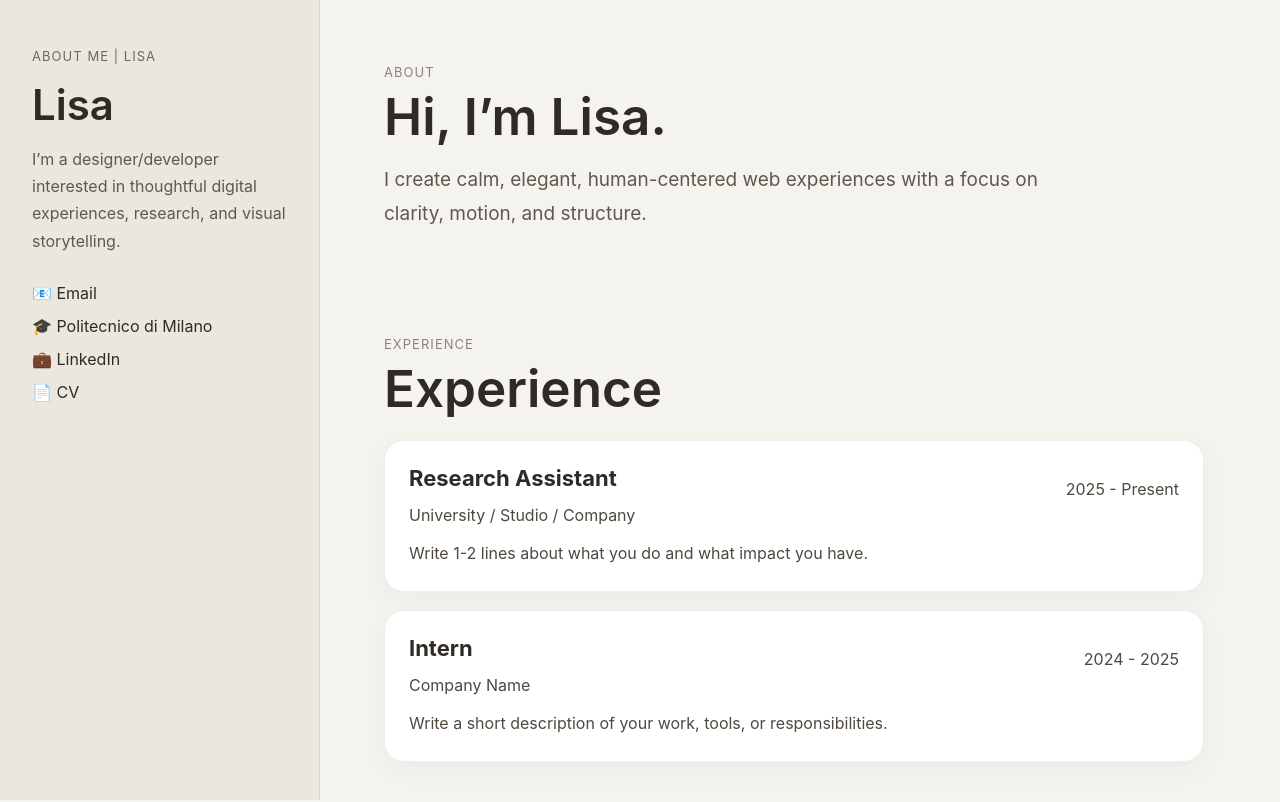
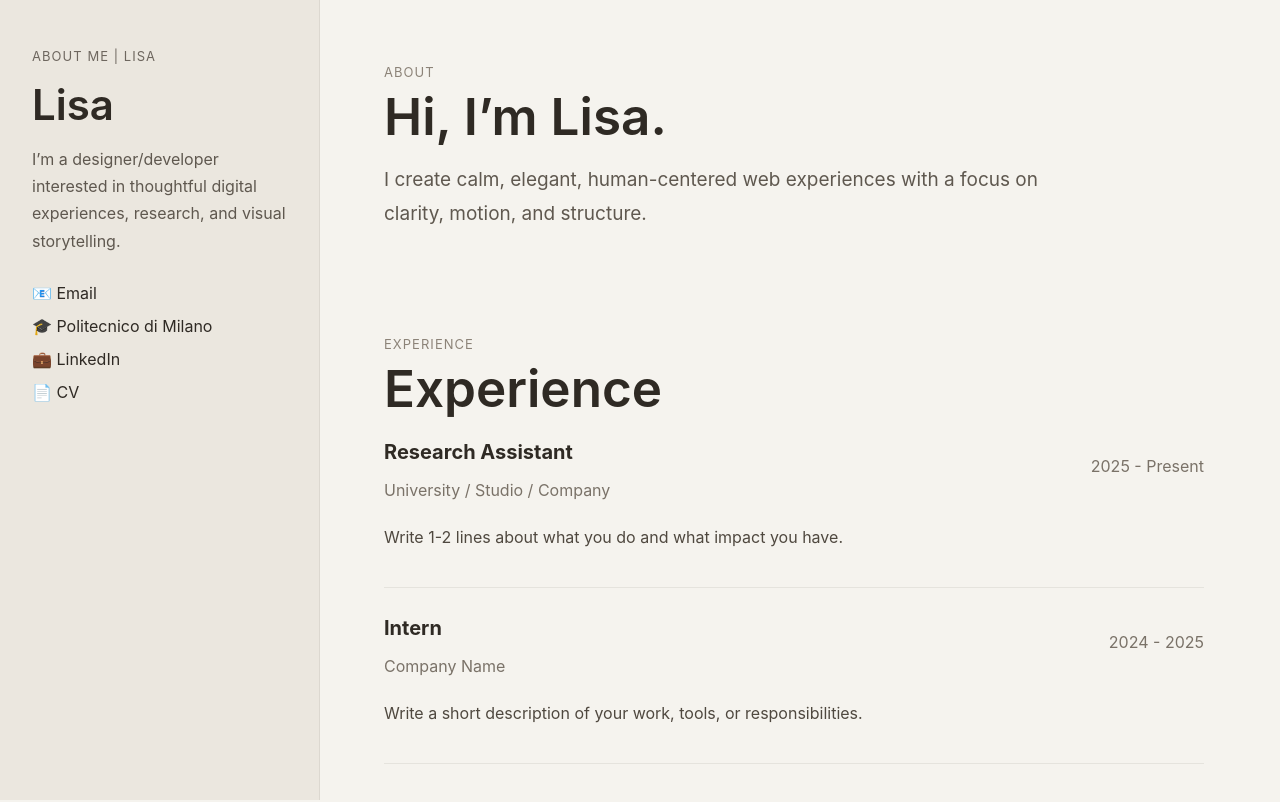
Before and after one commit to LisaPi1/my-portfolio, a React (Vite) app: page / in a window 1280 px wide. Shown: the top 802 px of the page. Built offline with nearby package versions, Linux system fonts and the light colour scheme.

Commit message:
modify experience with a timeline

```diff
--- a/src/App.css
+++ b/src/App.css
@@ -124,6 +124,7 @@ a {
   margin-top: 24px;
 }
 
+/*
 .card {
   background: #ffffff;
   border: 1px solid rgba(47, 42, 36, 0.08);
@@ -137,6 +138,35 @@ a {
   transform: translateY(-2px);
   box-shadow: 0 16px 34px rgba(47, 42, 36, 0.08);
 }
+*/
+.card {
+  background: #ffffff;
+  border: 1px solid rgba(47, 42, 36, 0.08);
+  border-radius: 20px;
+  padding: 24px;
+  box-shadow: 0 8px 24px rgba(47, 42, 36, 0.04);
+}
+
+/* no movement for experience */
+.experience-card {
+  transition: none;
+}
+/*
+.experience-card:hover {
+  transform: none;
+  box-shadow: 0 8px 24px rgba(47, 42, 36, 0.04);
+}
+*/
+
+/* movement only for publications */
+.publication-card {
+  transition: transform 0.2s ease, box-shadow 0.2s ease;
+}
+
+.publication-card:hover {
+  transform: translateY(-2px);
+  box-shadow: 0 16px 34px rgba(47, 42, 36, 0.08);
+}
 
 .card-top {
   display: flex;
@@ -144,6 +174,7 @@ a {
   align-items: flex-start;
   gap: 16px;
 }
+
 
 .card h3 {
   margin: 0 0 6px;
@@ -160,6 +191,38 @@ a {
   line-height: 1.75;
   color: #4f483f;
 }
+
+.experience-list {
+  display: flex;
+  flex-direction: column;
+  gap: 28px;
+  margin-top: 24px;
+}
+
+.experience-item {
+  padding-bottom: 20px;
+  border-bottom: 1px solid rgba(47, 42, 36, 0.08);
+}
+
+.experience-header {
+  display: flex;
+  justify-content: space-between;
+  align-items: flex-start;
+  gap: 16px;
+}
+
+.experience-item h3 {
+  margin: 0 0 4px;
+  font-size: 20px;
+}
+
+.experience-text {
+  margin-top: 8px;
+  color: #4f483f;
+  line-height: 1.7;
+  max-width: 640px;
+}
+
 
 .button-link {
   display: inline-block;
--- a/src/App.jsx
+++ b/src/App.jsx
@@ -61,33 +61,35 @@ export default function App() {
           </p>
         </section>
 
+        {/* EXPERIENCE → LIST STYLE */}
         <section className="section" id="experience">
           <p className="section-tag">Experience</p>
           <h2>Experience</h2>
 
-          <div className="stack">
+          <div className="experience-list">
             {experiences.map((item) => (
-              <article className="card" key={item.role + item.date}>
-                <div className="card-top">
+              <div className="experience-item" key={item.role + item.date}>
+                <div className="experience-header">
                   <div>
                     <h3>{item.role}</h3>
                     <p className="muted">{item.place}</p>
                   </div>
                   <p className="date">{item.date}</p>
                 </div>
-                <p>{item.text}</p>
-              </article>
+                <p className="experience-text">{item.text}</p>
+              </div>
             ))}
           </div>
         </section>
 
+        {/* PUBLICATIONS → KEEP CARDS */}
         <section className="section" id="publications">
           <p className="section-tag">Publications</p>
           <h2>Publications</h2>
 
           <div className="stack">
             {publications.map((pub) => (
-              <article className="card" key={pub.title}>
+              <article className="card publication-card" key={pub.title}>
                 <h3>
                   <a href={pub.link} target="_blank" rel="noreferrer">
                     {pub.title}
```
Lines whose indentation alone changed are shown as unchanged.
